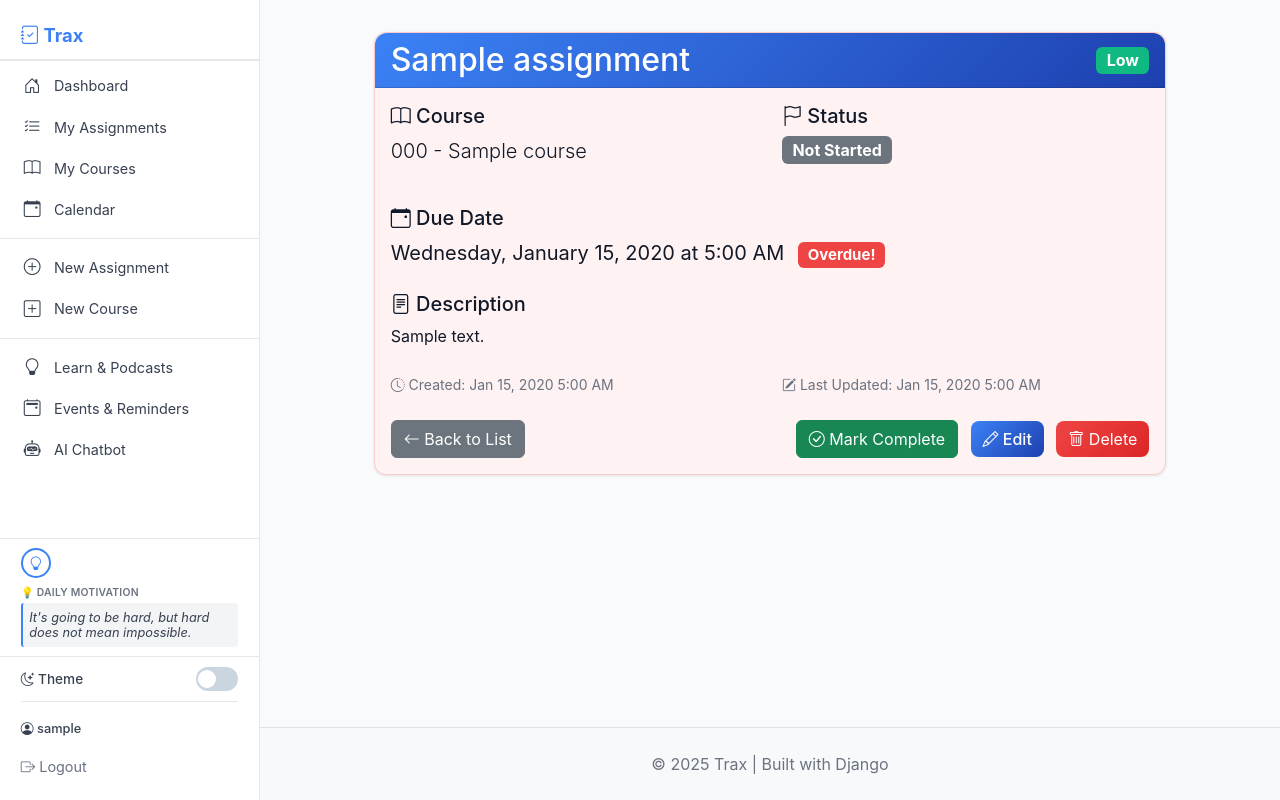
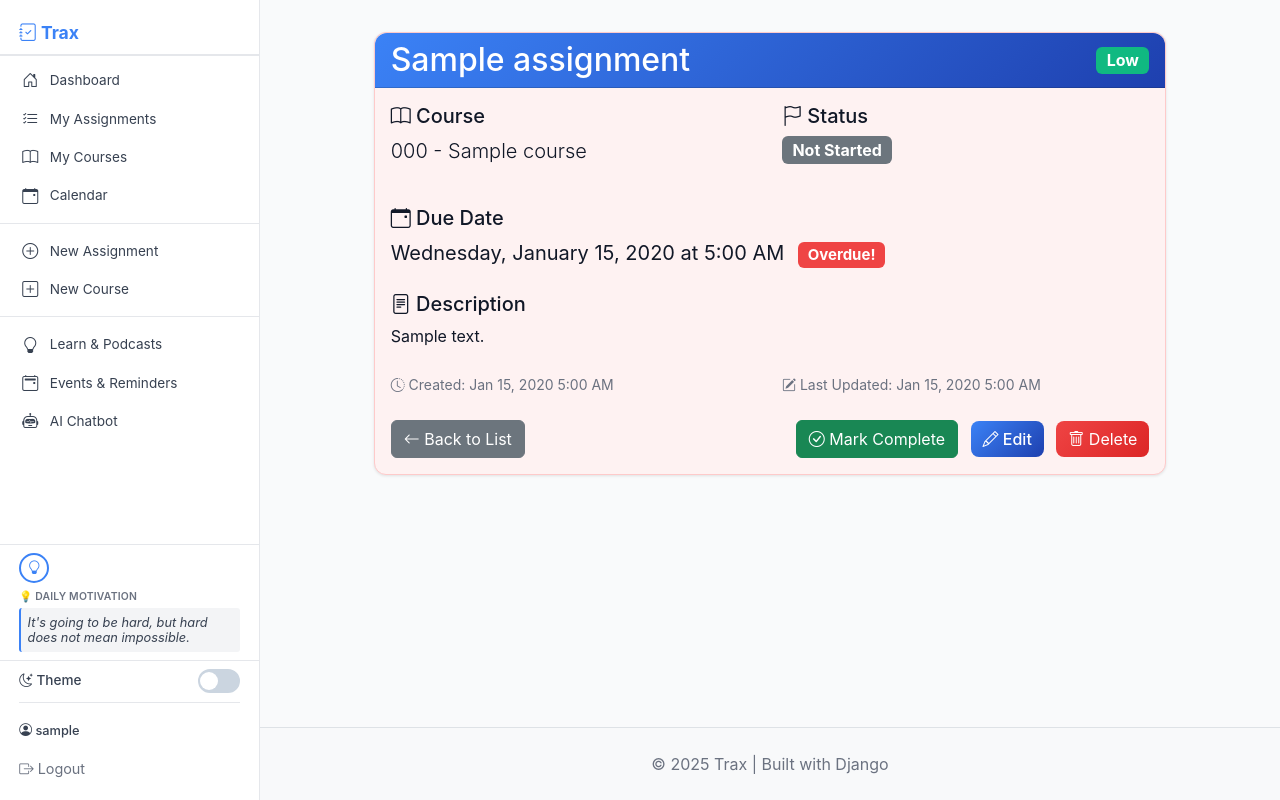
Before and after one commit to tatejones2/AssignmentTracker, a Django app: page /assignments/1/ in a window 1280 px wide. Run offline with Django 5.2, Linux system fonts and the light colour scheme; a user stored in the database is signed in; tables that the repository leaves empty hold one stand-in row (values such as "Sample post").

Commit message:
Revert sidebar sizing to original layout

```diff
--- a/templates/base.html
+++ b/templates/base.html
@@ -390,8 +390,8 @@
         }
 
         .sidebar-brand {
-            padding: 0.6rem 1.3rem;
-            font-size: 1.15rem;
+            padding: 0.5rem 1.2rem;
+            font-size: 1.1rem;
             font-weight: 700;
             color: var(--primary);
             text-decoration: none;
@@ -412,12 +412,12 @@
         .sidebar-menu a {
             display: flex;
             align-items: center;
-            padding: 0.5rem 1.3rem;
+            padding: 0.45rem 1.2rem;
             color: var(--sidebar-text);
             text-decoration: none;
             transition: all 0.3s;
             border-left: 3px solid transparent;
-            font-size: 0.9rem;
+            font-size: 0.85rem;
         }
 
         .sidebar-menu a:hover {
@@ -433,9 +433,9 @@
         }
 
         .sidebar-menu a i {
-            margin-right: 0.7rem;
-            font-size: 1.05rem;
-            width: 19px;
+            margin-right: 0.6rem;
+            font-size: 1rem;
+            width: 18px;
         }
 
         .sidebar-user {
@@ -466,7 +466,7 @@
         /* Sidebar footer - at the bottom */
         .sidebar-footer {
             border-top: 1px solid var(--sidebar-border);
-            padding: 0.6rem 1.3rem;
+            padding: 0.5rem 1.2rem;
             margin-top: auto;
             flex-shrink: 0;
         }
@@ -485,10 +485,10 @@
         }
 
         .sidebar-inspiration {
-            padding: 0.6rem 1.3rem;
+            padding: 0.5rem 1.2rem;
             border-top: 1px solid var(--sidebar-border);
             flex-shrink: 0;
-            font-size: 0.9rem;
+            font-size: 0.85rem;
         }
 
         .inspiration-toggle {
```
